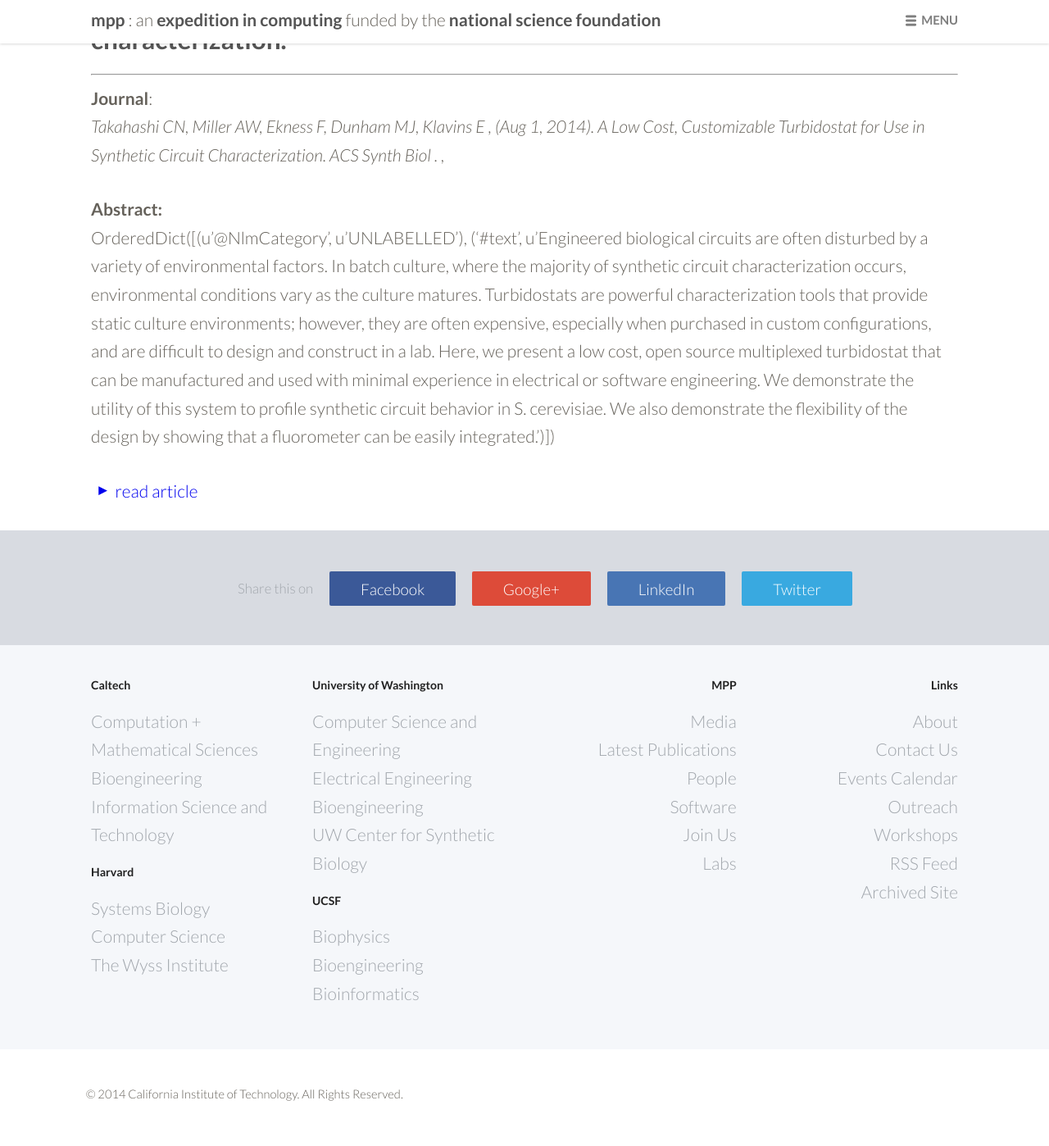
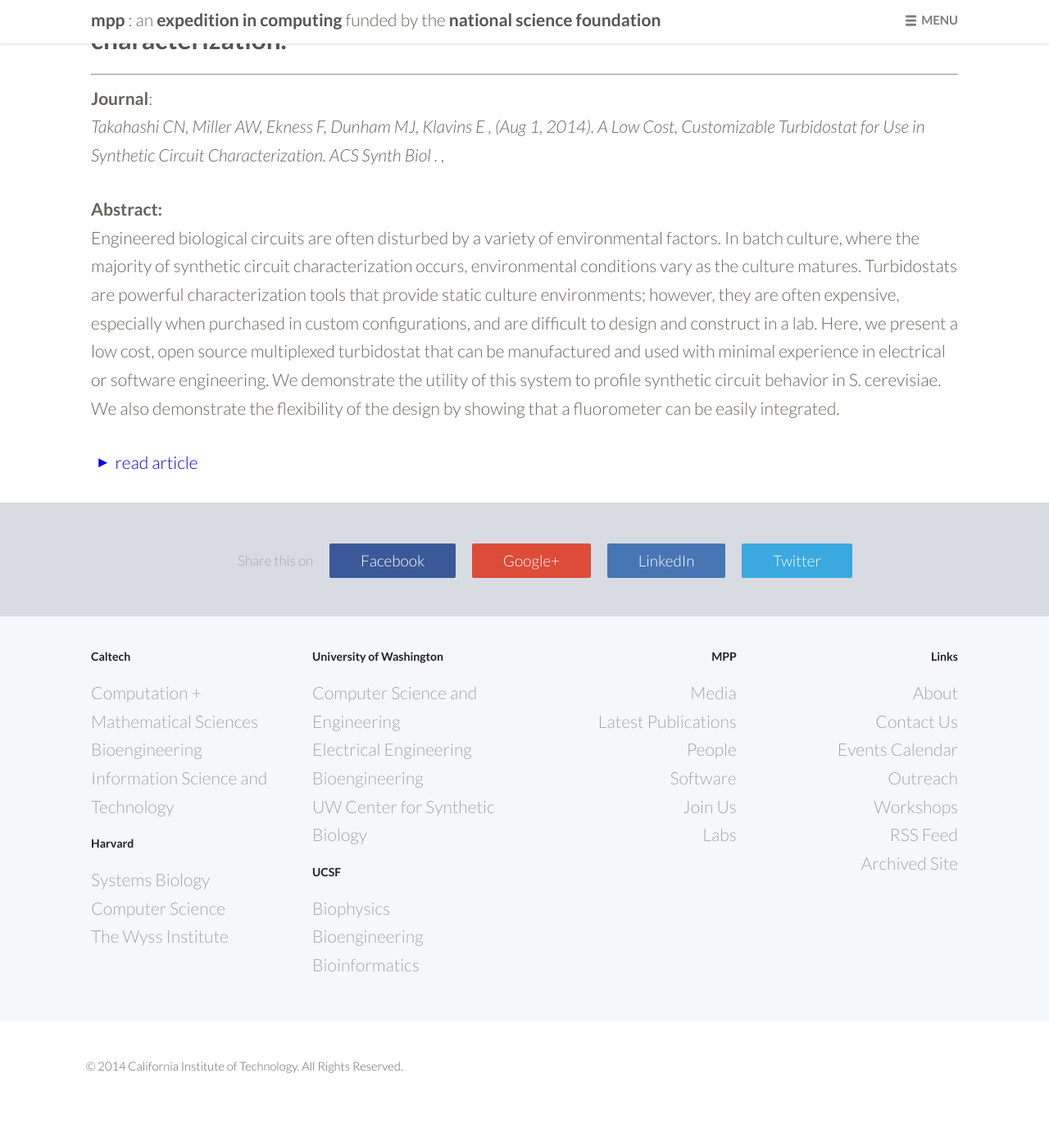
Before and after one commit to douglaslab/mpp, a Jekyll site: the page built from _posts/2014-08-01-takahashi.md, in a window 1280 px wide. Shown: the whole page at 82% size. Built offline with Jekyll 4.4.1, drawn with Linux system fonts in a browser that asks for light colours; nearby versions of some CDN libraries; after the commit the page ends 1367 px from its top, so only the background shows below that.

Commit message:
argh... cleaned up abstract text

```diff
--- a/_posts/2014-08-01-takahashi.md
+++ b/_posts/2014-08-01-takahashi.md
@@ -12,4 +12,4 @@ journalissue:
 journalpages:
 ---
 
-OrderedDict([(u'@NlmCategory', u'UNLABELLED'), ('#text', u'Engineered biological circuits are often disturbed by a variety of environmental factors. In batch culture, where the majority of synthetic circuit characterization occurs, environmental conditions vary as the culture matures. Turbidostats are powerful characterization tools that provide static culture environments; however, they are often expensive, especially when purchased in custom configurations, and are difficult to design and construct in a lab. Here, we present a low cost, open source multiplexed turbidostat that can be manufactured and used with minimal experience in electrical or software engineering. We demonstrate the utility of this system to profile synthetic circuit behavior in S. cerevisiae. We also demonstrate the flexibility of the design by showing that a fluorometer can be easily integrated.')])
+Engineered biological circuits are often disturbed by a variety of environmental factors. In batch culture, where the majority of synthetic circuit characterization occurs, environmental conditions vary as the culture matures. Turbidostats are powerful characterization tools that provide static culture environments; however, they are often expensive, especially when purchased in custom configurations, and are difficult to design and construct in a lab. Here, we present a low cost, open source multiplexed turbidostat that can be manufactured and used with minimal experience in electrical or software engineering. We demonstrate the utility of this system to profile synthetic circuit behavior in S. cerevisiae. We also demonstrate the flexibility of the design by showing that a fluorometer can be easily integrated.
```
